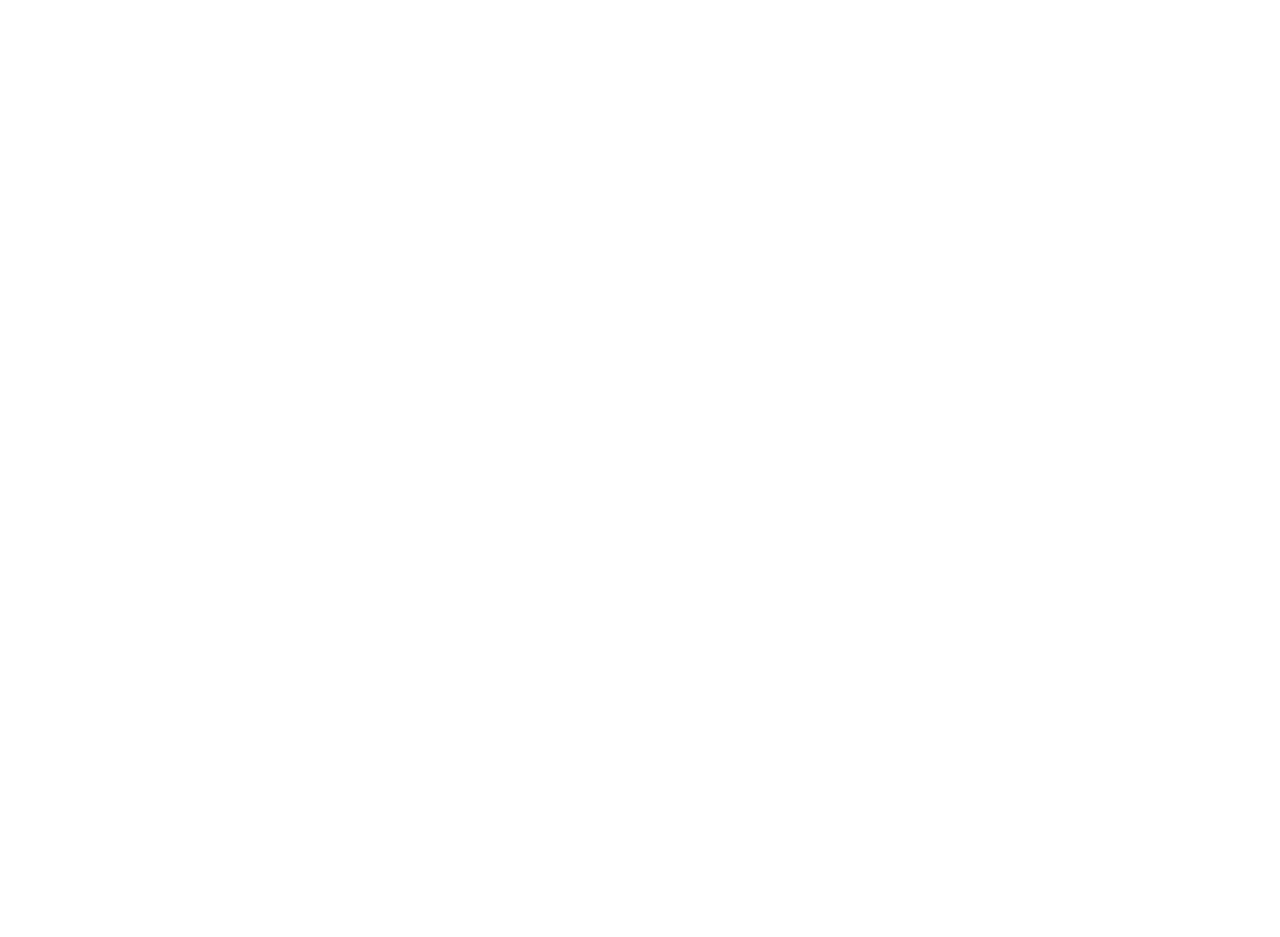
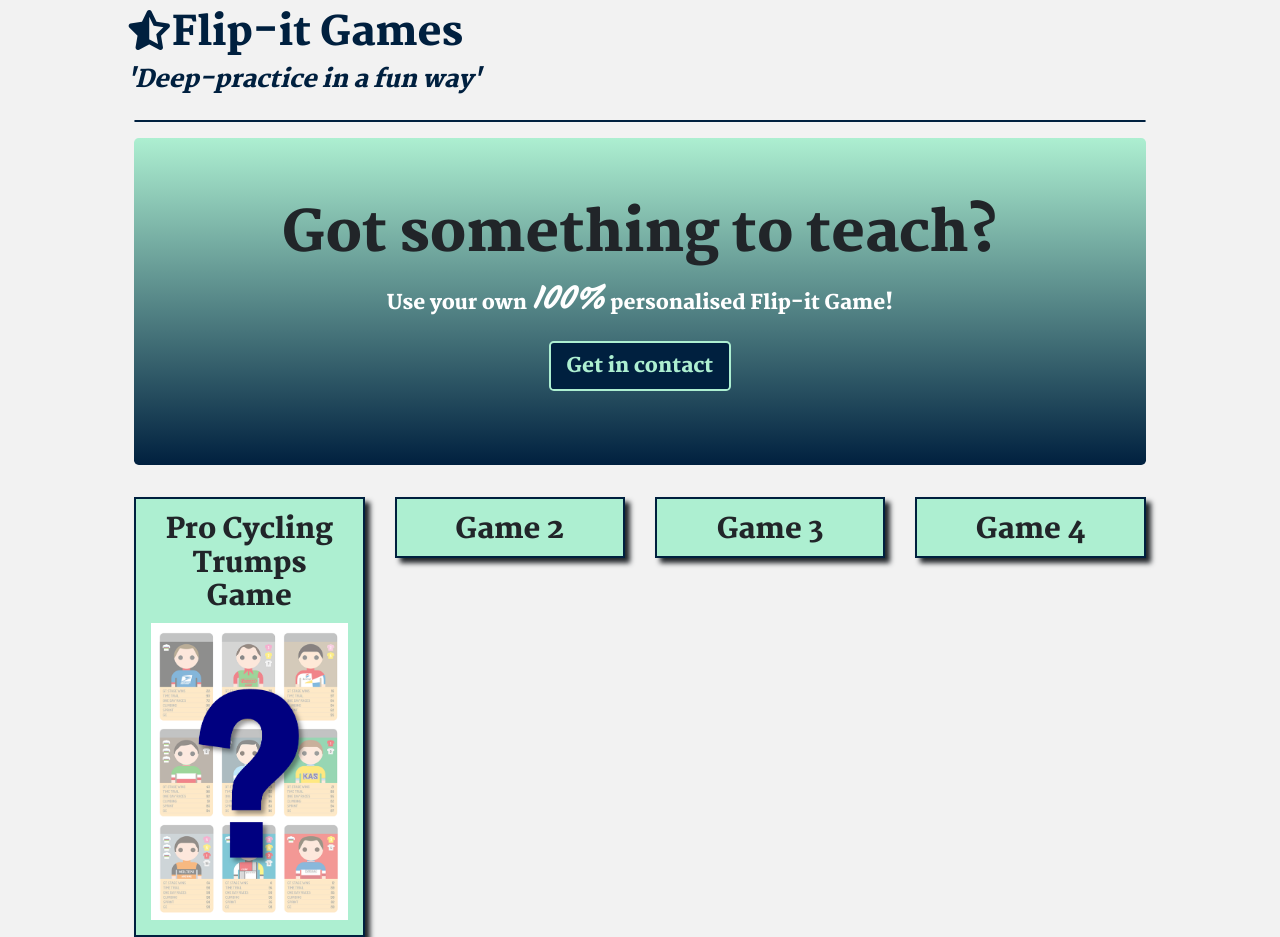
Before and after one commit to PeterLenting/flip-it-games, a plain HTML site: page index.html in a window 1280 px wide. Before the commit the page ends 800 px from the top, so only its background shows below. Drawn offline with nearby package versions, Linux system fonts and the light colour scheme.

Commit message:
added basic lay-out to homepage

```diff
--- a/css/style.css
+++ b/css/style.css
@@ -0,0 +1,60 @@
+body {
+  font-family: 'Martel', serif;
+  background-color: #F2F2F2;
+}
+
+.header {
+  padding-top: 10px;
+  padding-left: 20px;
+  color: #00203F;
+}
+
+header h4 {
+  font-style: italic;
+}
+
+hr {
+  border:1px solid #00203F;
+  border-radius: 5px;
+}
+
+.main-content {
+  margin-top: 120px;
+}
+
+.game-link {
+  border: 2px solid #00203F;
+  background-color: #ADEFD1;
+  box-shadow: 5px 5px 5px;
+  margin-right: 10px;
+}
+
+.jumbotron {
+  background: linear-gradient(#ADEFD1, #00203F);
+}
+
+.lead {
+  color: white;
+}
+
+.btn-contact {
+  color: #ADEFD1;
+  background-color: #00203F;
+  border: 2px solid #ADEFD1;
+  margin-bottom: 10px;
+}
+
+.threedee {
+  font-family: 'Kalam', cursive;
+  font-size: 2rem;
+  font-style: italic
+}
+
+.game-img {
+  width: 100%;
+  padding-bottom: 15px;
+}
+
+.game-link h3 {
+  padding-top: 15px;
+}
--- a/index.html
+++ b/index.html
@@ -12,16 +12,55 @@
     <title>Flip-it Games</title>
 
     <!-- Style Sheets -->
+    <link href="https://fonts.googleapis.com/css2?family=Kalam:wght@700&display=swap" rel="stylesheet">
+    <link href="https://fonts.googleapis.com/css2?family=Martel:wght@900&display=swap" rel="stylesheet">
+    <link href="https://fonts.googleapis.com/css2?family=Russo+One&display=swap" rel="stylesheet">
     <link rel="stylesheet" href="https://stackpath.bootstrapcdn.com/bootstrap/4.5.2/css/bootstrap.min.css" integrity="sha384-JcKb8q3iqJ61gNV9KGb8thSsNjpSL0n8PARn9HuZOnIxN0hoP+VmmDGMN5t9UJ0Z" crossorigin="anonymous">
     <link rel="stylesheet" href="css/style.css" type="text/css">
 </head>
-<body>
+<body class="container-fluid">
     <header>
+        <div class="container-fluid fixed-top header offset-xl-1 col-xl-10">
+            <h1><i class="fas fa-star-half-alt"></i>Flip-it Games</h1>
+            <h4>'Deep-practice in a fun way'</h4>
+        </div>
     </header>
+    <div class="main-content offset-xl-1 col-xl-10">
+        <hr>
+        <div class="jumbotron text-center">
+            <h1 class="display-4">Got something to teach?</h1>
+            <p class="lead">Use your own <span class="threedee">100%</span> personalised Flip-it Game!</p>
+            <a class="btn btn-contact btn-lg" href="#" role="button">Get in contact</a>
+        </div>
+        <div class="row">
+            <div class="col-12 col-md-6 col-lg-3 text-center">
+                <div class="col-12 game-link">
+                    <h3>Pro Cycling Trumps Game</h3>
+                    <img class="game-img" src="/media/img/start-vraagteken.png" alt="Pro Cycling Trumps Game">
+                </div>
+            </div>
+            <div class="col-12 col-md-6 col-lg-3 text-center">
+                <div class="col-12 game-link">
+                    <h3>Game 2</h3>
+                </div>
+            </div>
+            <div class="col-12 col-md-6 col-lg-3 text-center">
+                <div class="col-12 game-link">
+                    <h3>Game 3</h3>
+                </div>
+            </div>
+            <div class="col-12 col-md-6 col-lg-3 text-center">
+                <div class="col-12 game-link">
+                    <h3>Game 4</h3>
+                </div>
+            </div>
+        </div>
+    </div>
     <footer>
     </footer>
     <script src="https://code.jquery.com/jquery-3.5.1.slim.min.js" integrity="sha384-DfXdz2htPH0lsSSs5nCTpuj/zy4C+OGpamoFVy38MVBnE+IbbVYUew+OrCXaRkfj" crossorigin="anonymous"></script>
     <script src="https://cdn.jsdelivr.net/npm/popper.js@1.16.1/dist/umd/popper.min.js" integrity="sha384-9/reFTGAW83EW2RDu2S0VKaIzap3H66lZH81PoYlFhbGU+6BZp6G7niu735Sk7lN" crossorigin="anonymous"></script>
     <script src="https://stackpath.bootstrapcdn.com/bootstrap/4.5.2/js/bootstrap.min.js" integrity="sha384-B4gt1jrGC7Jh4AgTPSdUtOBvfO8shuf57BaghqFfPlYxofvL8/KUEfYiJOMMV+rV" crossorigin="anonymous"></script>
+    <script src="https://kit.fontawesome.com/100df6bf4a.js" crossorigin="anonymous"></script>
 </body>
 </html>
```
Also changed, not shown: media/img/start-vraagteken.png (added).
